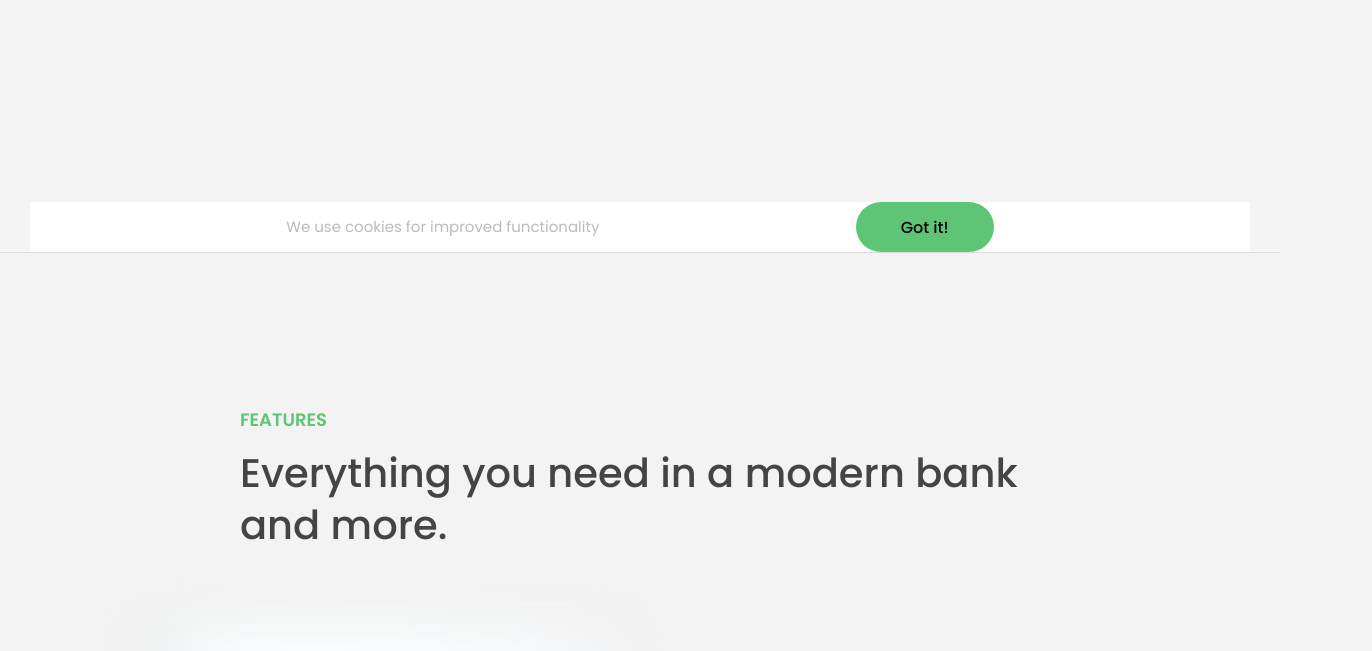
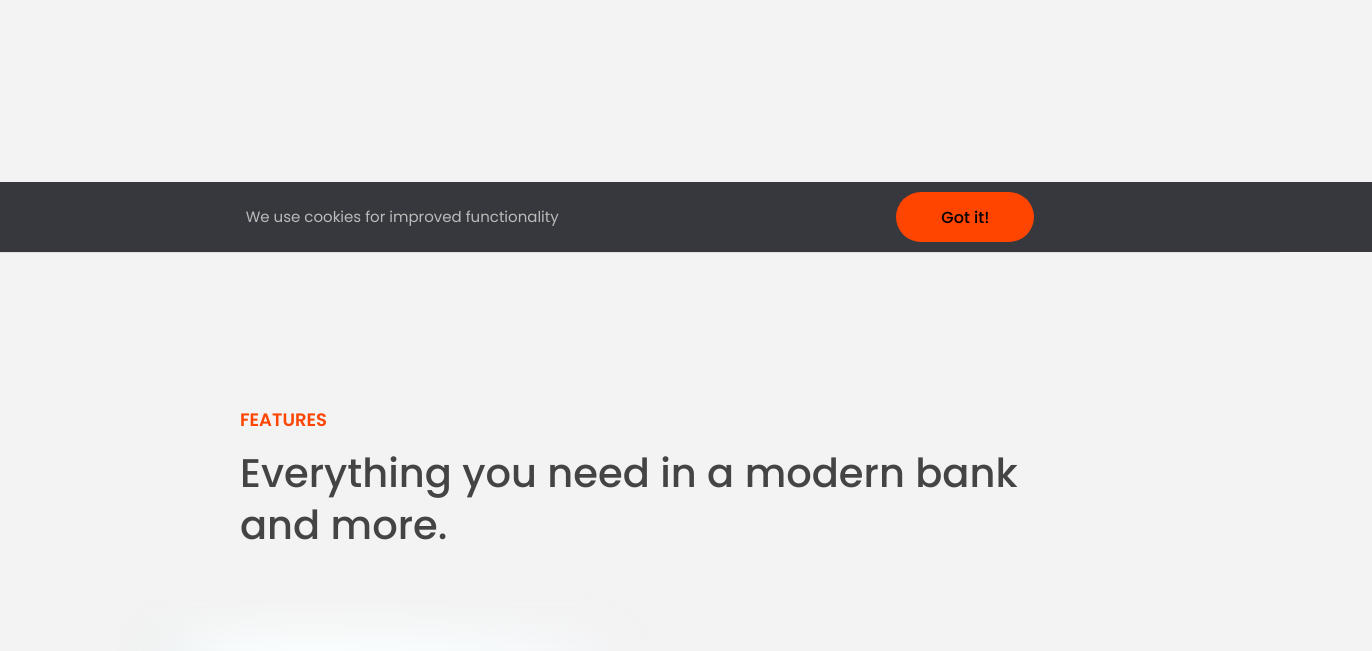
Before and after one commit to kinly19/Javascript-Fundamentals, a website: page 12. Advanced-DOM/index.html in a window 1280 px wide. Shown: the part 548-1199 px from the top of the page, 1372 px wide, since content can reach past the window. Drawn offline with Linux system fonts and the light colour scheme.

Commit message:
Add notes on 'Selecting, Creating, and Deleting Elements'

```diff
--- a/12. Advanced-DOM/index.html
+++ b/12. Advanced-DOM/index.html
@@ -21,6 +21,8 @@
           alt="Bankist logo"
           class="nav__logo"
           id="logo"
+          designer="Jonas"
+          data-version-number="3.0"
         />
         <ul class="nav__links">
           <li class="nav__item">
--- a/12. Advanced-DOM/script.js
+++ b/12. Advanced-DOM/script.js
@@ -210,3 +210,71 @@ document.querySelector('.btn--close-cookie').addEventListener('click', () => {
 });
 
 // ===================================================================================================================================
+
+// =========================================== Selecting, Creating, and Deleting Elements ============================================
+/*
+  Window.getComputedStyle()
+  - https://developer.mozilla.org/en-US/docs/Web/API/Window/getComputedStyle
+  - Method returns an object containing the values of all CSS properties of an element, after applying active stylesheets
+    and resolving any basic computation those values may contain.
+
+  Element.getAttribute()
+  - https://developer.mozilla.org/en-US/docs/Web/API/Element/getAttribute
+  - Method of the Element interface returns the value of a specified attribute on the element.
+
+  Data attributes
+  - https://developer.mozilla.org/en-US/docs/Learn/HTML/Howto/Use_data_attributes
+  - Allow us to store extra information on standard, semantic HTML elements without other hacks such as non-standard attributes, or extra properties on DOM.
+*/
+
+
+// const message = document.createElement("div");
+
+// 1. Setting Styles (inline styling)
+message.style.backgroundColor = "#37383d";
+message.style.width = "120%";
+
+// Reading styles
+// Can only read styles which we have set ourselves using 'style' property
+console.log(message.style.height); // returns nothing
+console.log(message.style.width); // 120%
+console.log(message.style.backgroundColor); // rgb(55, 56, 61)
+
+// Reading and setting styles with getComputedStyle
+console.log(getComputedStyle(message).height); // 50px
+message.style.height = Number.parseFloat(getComputedStyle(message).height) + 20 + "px";
+console.log(getComputedStyle(message).height); // 50px + 20px = 70px
+
+// Change css custom properties (Css variables)
+document.documentElement.style.setProperty("--color-primary", "orangeRed");
+
+// 2. Reading and setting attributes (default properties)
+// Reading
+const logo = document.querySelector(".nav__logo");
+console.log(logo.alt); // Bankist logo
+console.log(logo.src); // http://127.0.0.1:8080/img/logo.png (absolute URL)
+console.log(logo.getAttribute("src")); // img/logo.png (Relative URL file path)
+
+// Non-standard (properties which are not expected) wont work unless we use getAttribute
+console.log(logo.designer);
+console.log(logo.getAttribute("designer")); // Jonas
+
+// Setting
+logo.alt = "Beautiful minimalist logo";
+console.log(logo.alt); // Beautiful minimalist logo
+logo.setAttribute("company", "Bankist");
+
+// Data attributes
+console.log(logo.dataset.versionNumber);
+
+// Classes
+logo.classList.add("c", "f");
+logo.classList.remove("c", "f");
+logo.classList.toggle("c", "f");
+logo.classList.contain("c", "f");
+
+// Dont use
+logo.className = "Something"
+// Doing it like this will overwrite any existing classes
+
+// ===================================================================================================================================
```
